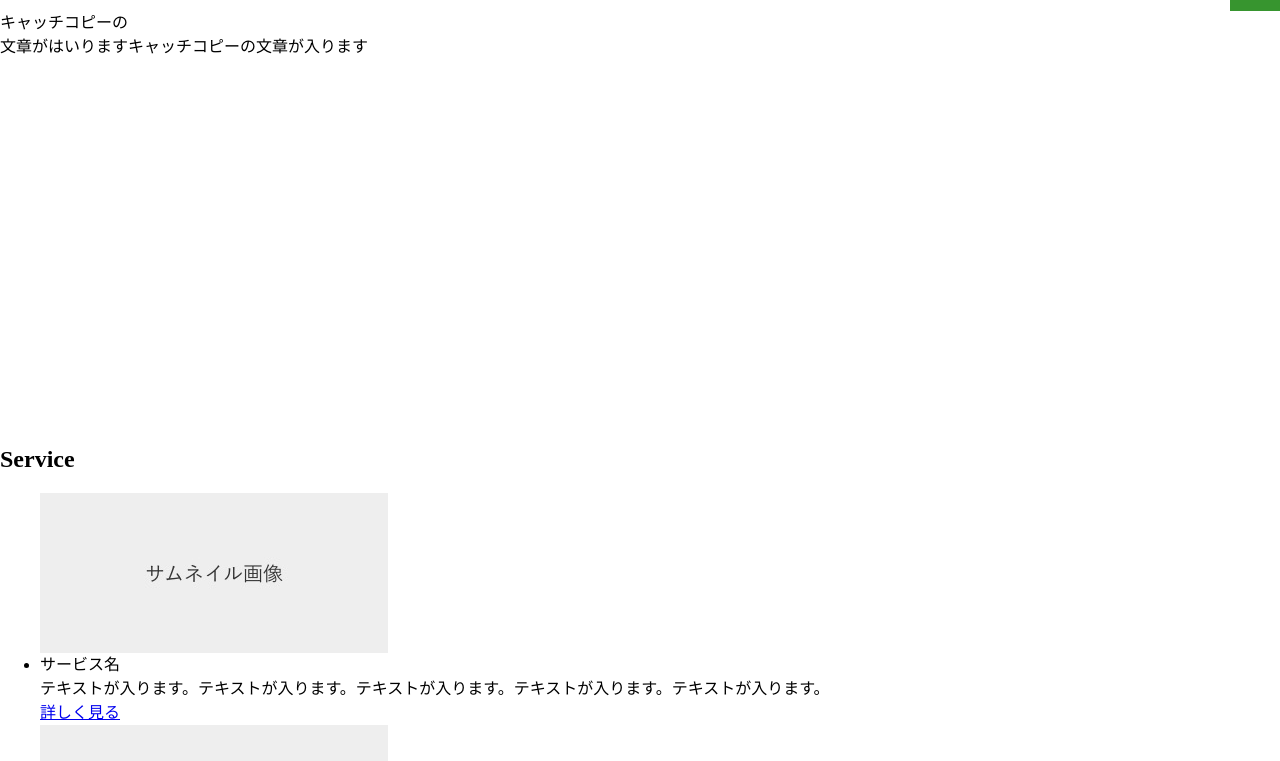
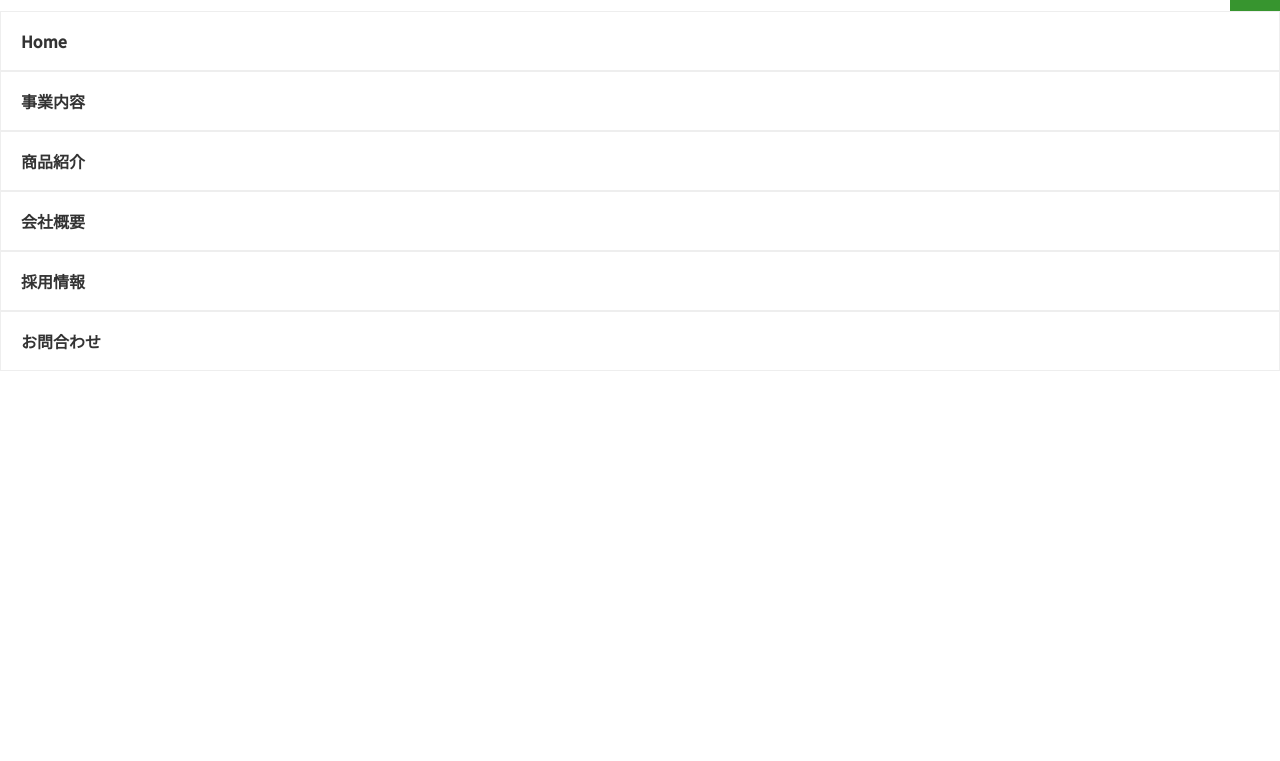
Before and after one commit to zakazan/mdn_coading_textbook, a plain HTML site: page EXERCISE01/index.html in a window 1280 px wide. Both pictures are taken after a click on the button 1255 px from the left and 25 px from the top of the page. Shown: the part 39-800 px from the top of the page. Drawn offline with Linux system fonts and the light colour scheme.

Commit message:
SPナビゲーション

```diff
--- a/EXERCISE01/css/common.css
+++ b/EXERCISE01/css/common.css
@@ -0,0 +1,3 @@
+html {
+    font-family: "Noto Sans JP", "Hiragino Kaku Gothic ProN", Meiryo, sans-serif;
+}
--- a/EXERCISE01/css/top.css
+++ b/EXERCISE01/css/top.css
@@ -78,6 +78,33 @@
     display: none;
 }
 
+.gnav.navigation--open {
+    display: block;
+    position: fixed;
+    top: 50px;
+    left: 0;
+    width: 100%;
+    height: 100vh;
+    background-color: #fff;
+}
+
+.gnav__list {
+    margin: 0;
+    padding: 0;
+    list-style: none;
+}
+
+.gnav__item {
+    border: 1px solid #eee;
+    padding: 17px 20px;
+}
+
+.gnav__item a {
+    text-decoration: none;
+    color: #333;
+    font-weight: bold;
+}
+
 /* main-contents */
 .mainContents {
     margin-top: 50px;
--- a/EXERCISE01/index.html
+++ b/EXERCISE01/index.html
@@ -16,7 +16,7 @@
   <header class="header">
       <h1 class="header__logo"><a href="/"><img src="img/logo.svg" alt="株式会社Grass Field"></a></h1>
       <button id="js-btnHamburger" class="hamburger"><span class="hamburger__line"></span></button>
-    <nav class="gnav">
+    <nav id="js-navigationWrapper" class="gnav">
       <ul class="gnav__list">
         <li class="gnav__item"><a href="/" class="gnav__link _current">Home</a></li>
         <li class="gnav__item"><a href="/service/" class="gnav__link">事業内容</a></li>
--- a/EXERCISE01/js/hamburger.js
+++ b/EXERCISE01/js/hamburger.js
@@ -1,5 +1,7 @@
 const hamburgerButton = document.getElementById('js-btnHamburger');
+const navigation = document.getElementById('js-navigationWrapper');
 
 hamburgerButton.addEventListener('click', () => {
     hamburgerButton.classList.toggle('hamburger--open');
+    navigation.classList.toggle('navigation--open');
 });
```
